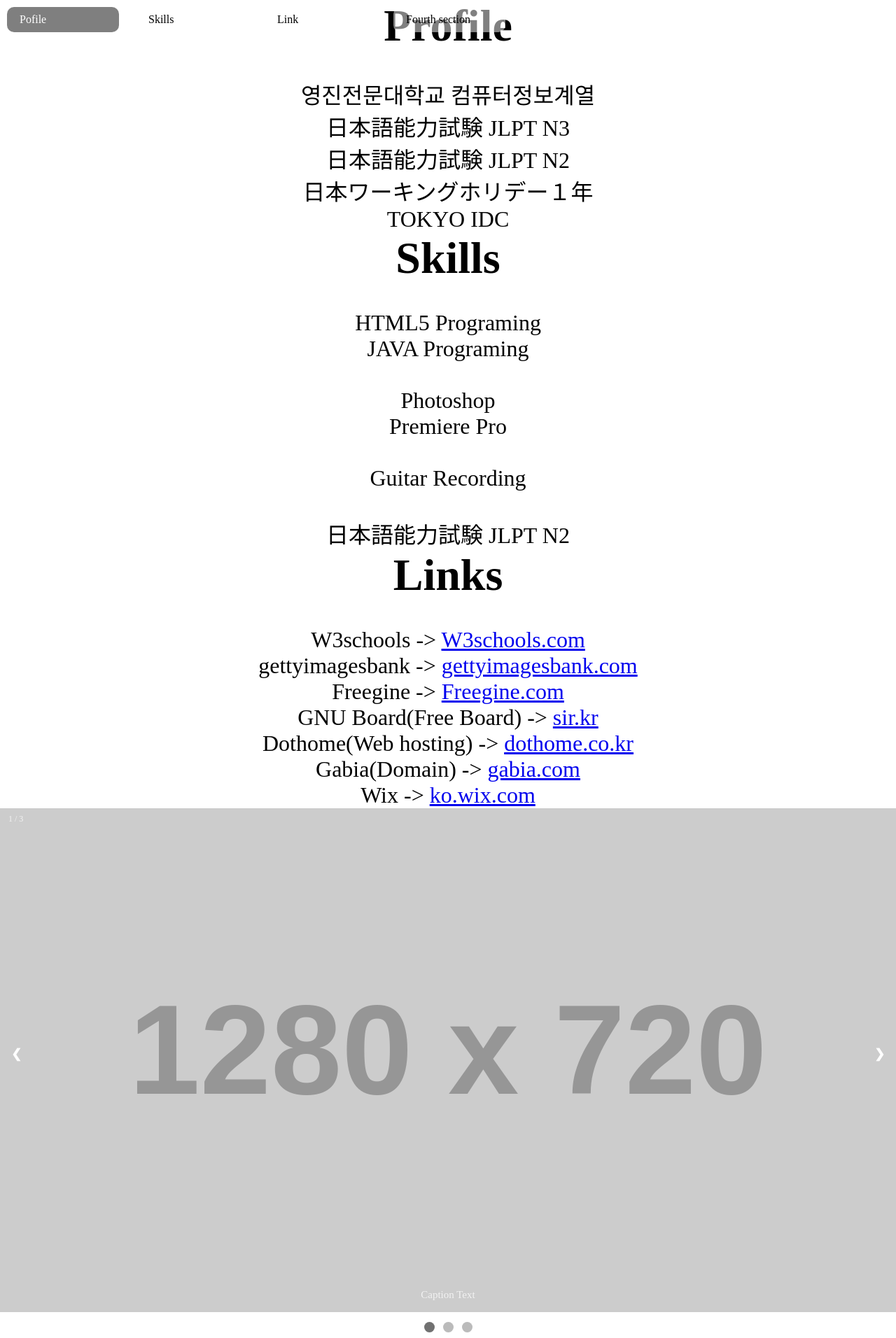
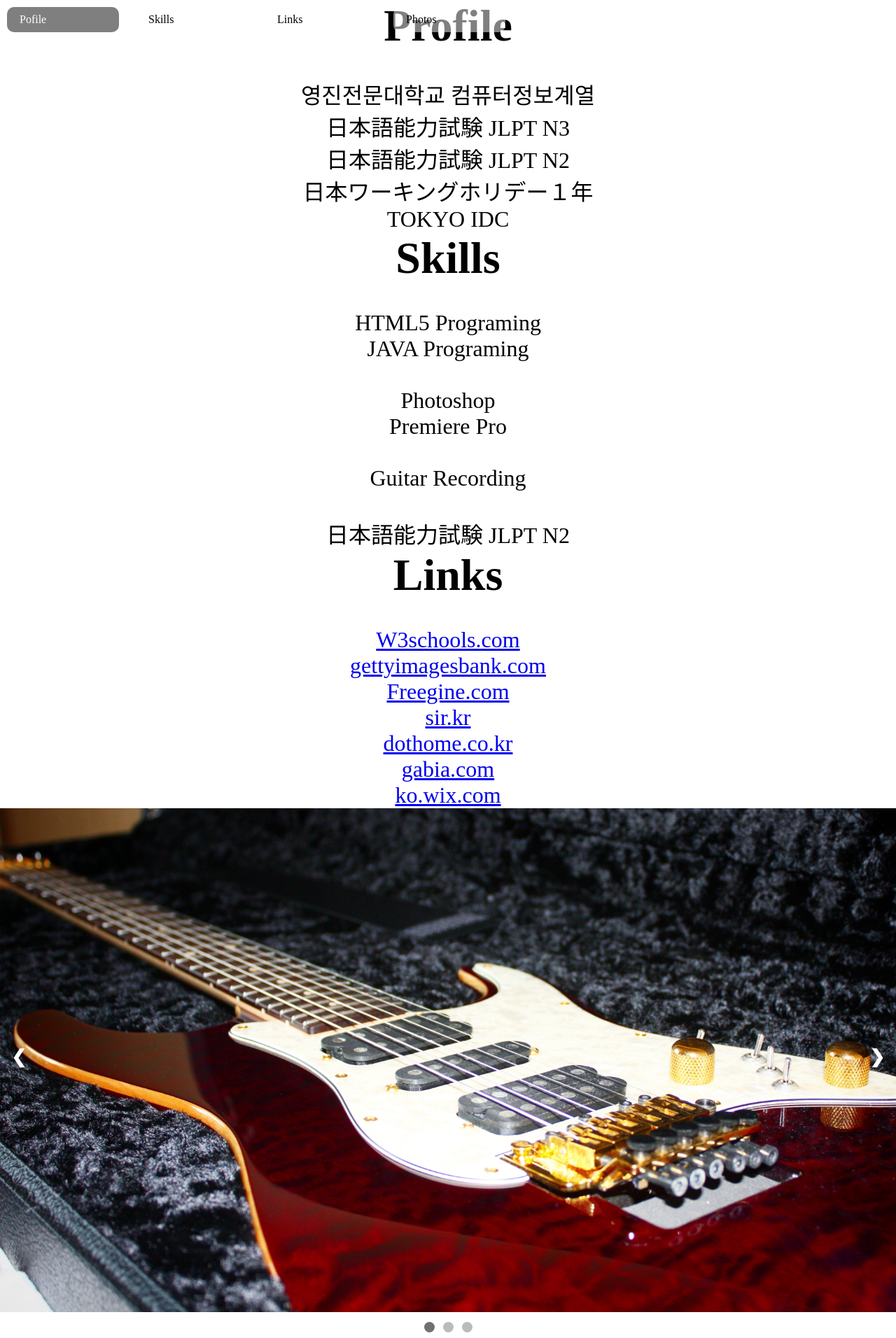
Before and after one commit to lizill/Blog, a PHP site: page /home.html in a window 1280 px wide. Shown: the whole page at 70% size. Run offline with PHP 8.4, Linux system fonts and the light colour scheme; grey boxes labelled with a size stand in for pictures from a placeholder-image service; some libraries are stand-ins or nearby versions.

Commit message:
fourth page slide

```diff
--- a/home.html
+++ b/home.html
@@ -14,8 +14,8 @@
         <ul>
             <li data-menuanchor="1page" class="active"><a href="#1page">Pofile</a></li>
             <li data-menuanchor="2page"><a href="#2page">Skills</a></li>
-            <li data-menuanchor="3page"><a href="#3page">Link</a></li>
-            <li data-menuanchor="4page"><a href="#4page">Fourth section</a></li>
+            <li data-menuanchor="3page"><a href="#3page">Links</a></li>
+            <li data-menuanchor="4page"><a href="#4page">Photos</a></li>
         </ul>
     </nav>
     <div id="fullpage">
@@ -41,19 +41,19 @@
         <!-- Third Section -->
         <div class="section">
             <h1>Links</h1> <br>
-            W3schools -> <a href="http://W3schools.com" target="_blank">W3schools.com</a><br>
+            <a href="http://W3schools.com" target="_blank">W3schools.com</a><br>
             <!-- 태그 사용 자료 -->
-            gettyimagesbank -> <a href="https://gettyimagesbank.com" target="_blank">gettyimagesbank.com</a><br>
+            <a href="https://gettyimagesbank.com" target="_blank">gettyimagesbank.com</a><br>
             <!-- 무료 이미지 자료 -->
-            Freegine -> <a href="https://freegine.com" target="_blank">Freegine.com</a><br>
+            <a href="https://freegine.com" target="_blank">Freegine.com</a><br>
             <!-- 무료 일러스트, 아이콘 자료 -->
-            GNU Board(Free Board) -> <a href="https://sir.kr" target="_blank">sir.kr</a><br>
+            <a href="https://sir.kr" target="_blank">sir.kr</a><br>
             <!-- 무료 게시판 사이트 -->
-            Dothome(Web hosting) -> <a href="https://dothome.co.kr" target="_blank">dothome.co.kr</a><br>
+            <a href="https://dothome.co.kr" target="_blank">dothome.co.kr</a><br>
             <!-- 무료 웹 호스팅 사이트 -->
-            Gabia(Domain) -> <a href="https://gabia.com" target="_blank">gabia.com</a><br>
+            <a href="https://gabia.com" target="_blank">gabia.com</a><br>
             <!-- 도메인 구매 사이트 -->
-            Wix -> <a href="https://ko.wix.com" target="_blank">ko.wix.com</a><br>
+            <a href="https://ko.wix.com" target="_blank">ko.wix.com</a><br>
             <!-- 웹 페이지 탬플릿 -->
         </div>
         <!-- Fourth Section -->
@@ -61,21 +61,15 @@
             <div class="slideshow-container">
 
                 <div class="mySlides fade">
-                  <div class="numbertext">1 / 3</div>
-                  <img src="http://placehold.it/1280x720" style="width:100%; height:100%">
-                  <div class="text">Caption Text</div>
+                    <img src="./img/tomanderson.jpg" style="width:100%; height:100%">
                 </div>
 
                 <div class="mySlides fade">
-                  <div class="numbertext">2 / 3</div>
-                  <img src="http://placehold.it/1280x720" style="width:100%; height:100%">
-                  <div class="text">Caption Two</div>
+                    <img src="./img/prs_body.jpg" style="width:100%; height:100%">
                 </div>
 
                 <div class="mySlides fade">
-                  <div class="numbertext">3 / 3</div>
-                  <img src="http://placehold.it/1280x720" style="width:100%; height:100%">
-                  <div class="text">Caption Three</div>
+                    <img src="./img/audio_interface.jpg" style="width:100%; height:100%;">
                 </div>
 
                 <a class="prev" onclick="plusSlides(-1)">&#10094;</a>
@@ -92,44 +86,7 @@
     </div>
     <script src="https://cdnjs.cloudflare.com/ajax/libs/jquery/3.2.1/jquery.min.js"></script>
     <script src="https://cdnjs.cloudflare.com/ajax/libs/fullPage.js/2.9.4/jquery.fullpage.min.js"></script>
-    <script>
-        /* Page slide */
-        $(document).ready(function () {
-            $('#fullpage').fullpage({
-                anchors: ['1page', '2page', '3page', '4page'],
-                menu: '#menu',
-                sectionsColor: ['#AACF52', '#4BBFC3', '#7BAABE', '#E5E5E5']
-            });
-        });
-
-        /* Img slide */
-        var slideIndex = 1;
-        showSlides(slideIndex);
-
-        function plusSlides(n) {
-        showSlides(slideIndex += n);
-        }
-
-        function currentSlide(n) {
-        showSlides(slideIndex = n);
-        }
-
-        function showSlides(n) {
-        var i;
-        var slides = document.getElementsByClassName("mySlides");
-        var dots = document.getElementsByClassName("dot");
-        if (n > slides.length) {slideIndex = 1}
-        if (n < 1) {slideIndex = slides.length}
-        for (i = 0; i < slides.length; i++) {
-            slides[i].style.display = "none";
-        }
-        for (i = 0; i < dots.length; i++) {
-            dots[i].className = dots[i].className.replace(" active", "");
-        }
-        slides[slideIndex-1].style.display = "block";
-        dots[slideIndex-1].className += " active";
-        }
-    </script>
+    <script src="./javascript.js"></script>
 </body>
 
 </html>
--- a/style.css
+++ b/style.css
@@ -9,17 +9,11 @@
   font-size: 200%;
 }
 
-nav>a>div {
-    width: 100%;
-    height: 75px;
-    position: absolute;
-    /* border: 1px gray solid; */
-}
-
 #menu li {
   display: inline-block;
   margin: 10px;
   color: #000;
+  transition: 0.6s;
   background: #fff;
   background: rgba(255, 255, 255, 0.5);
   -webkit-border-radius: 10px;
@@ -66,13 +60,15 @@ nav>a>div {
   padding: 0;
   margin: 0;
 }
+
 /*
 #menu .hide {
     display: none;
 } */
 
-.mySlides {display: none}
-img {vertical-align: middle;}
+.mySlides {
+  display: none
+}
 
 /* Slideshow container */
 .slideshow-container {
@@ -80,17 +76,19 @@ img {vertical-align: middle;}
   max-height: 720px;
   position: relative;
   margin: auto;
+  overflow: hidden;
 }
 
 /* Next & previous buttons */
-.prev, .next {
+.prev,
+.next {
   cursor: pointer;
   position: absolute;
   top: 45%;
   padding: 16px;
   color: white;
   font-weight: bold;
-  font-size: 18px;
+  font-size: 26px;
   transition: 0.6s ease;
   border-radius: 0 3px 3px 0;
 }
@@ -106,28 +104,9 @@ img {vertical-align: middle;}
 }
 
 /* On hover, add a black background color with a little bit see-through */
-.prev:hover, .next:hover {
-  background-color: rgba(0,0,0,0.8);
-}
-
-/* Caption text */
-.text {
-  color: #f2f2f2;
-  font-size: 15px;
-  padding: 8px 12px;
-  position: absolute;
-  bottom: 8px;
-  width: 100%;
-  text-align: center;
-}
-
-/* Number text (1/3 etc) */
-.numbertext {
-  color: #f2f2f2;
-  font-size: 12px;
-  padding: 8px 12px;
-  position: absolute;
-  top: 0;
+.prev:hover,
+.next:hover {
+  background-color: rgba(0, 0, 0, 0.8);
 }
 
 /* The dots/bullets/indicators */
@@ -142,29 +121,35 @@ img {vertical-align: middle;}
   transition: background-color 0.6s ease;
 }
 
-.active, .dot:hover {
+.active,
+.dot:hover {
   background-color: #717171;
 }
 
 /* Fading animation */
 .fade {
   -webkit-animation-name: fade;
-  -webkit-animation-duration: 1.5s;
+  -webkit-animation-duration: 0.8s;
   animation-name: fade;
-  animation-duration: 1.5s;
+  animation-duration: 0.8s;
 }
 
 @-webkit-keyframes fade {
-  from {opacity: .4}
-  to {opacity: 1}
+  from {
+    opacity: .4
+  }
+
+  to {
+    opacity: 1
+  }
 }
 
 @keyframes fade {
-  from {opacity: .4}
-  to {opacity: 1}
+  from {
+    opacity: .4
   }
 
-/* On smaller screens, decrease text size */
-@media only screen and (max-width: 300px) {
-  .prev, .next,.text {font-size: 11px}
+  to {
+    opacity: 1
   }
+}
```
Also changed, not shown: javascript.js (added, +40 -0 lines), img/audio_interface.jpg (added), img/prs_body.jpg (added), img/tomanderson.jpg (added). Lines whose indentation alone changed are shown as unchanged.
